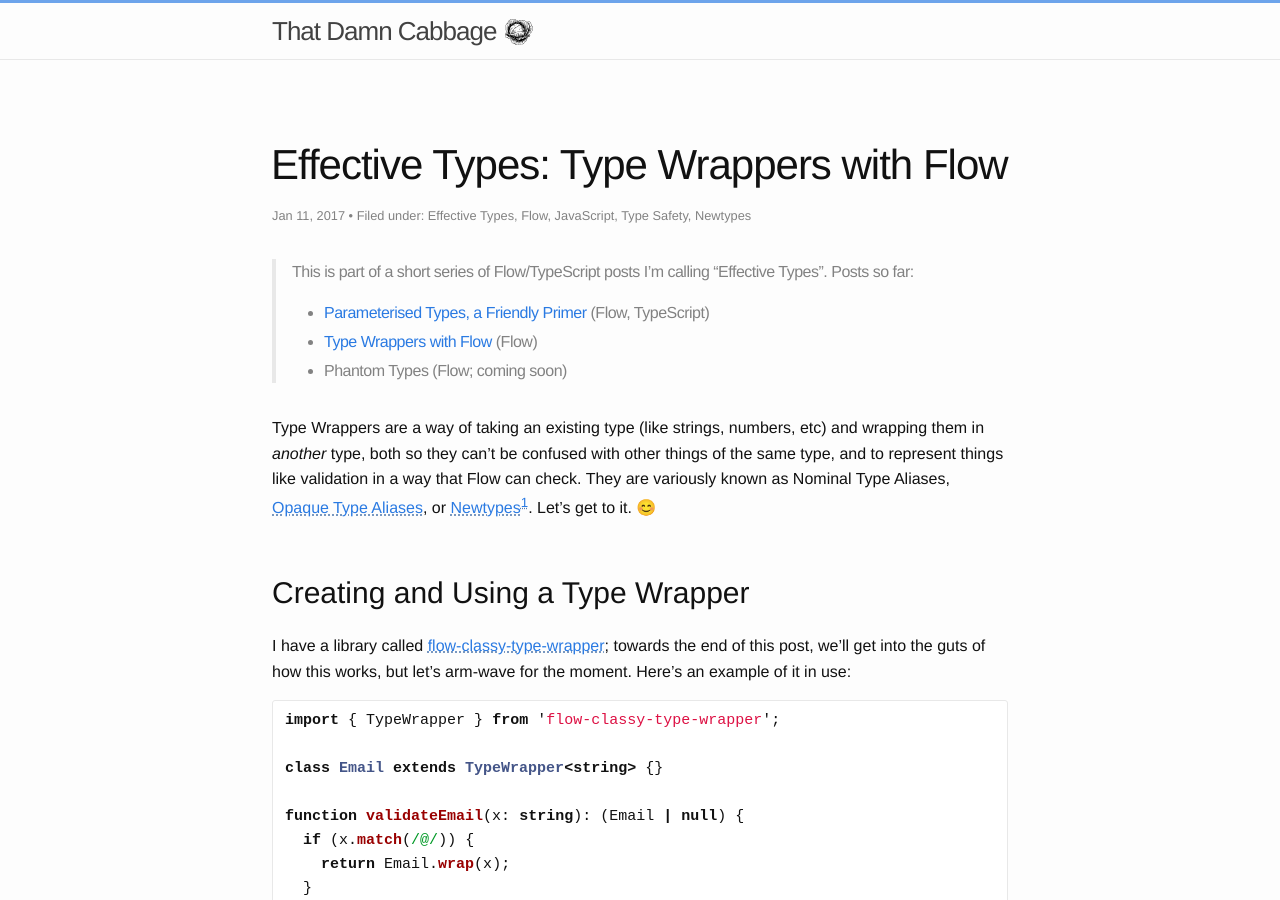
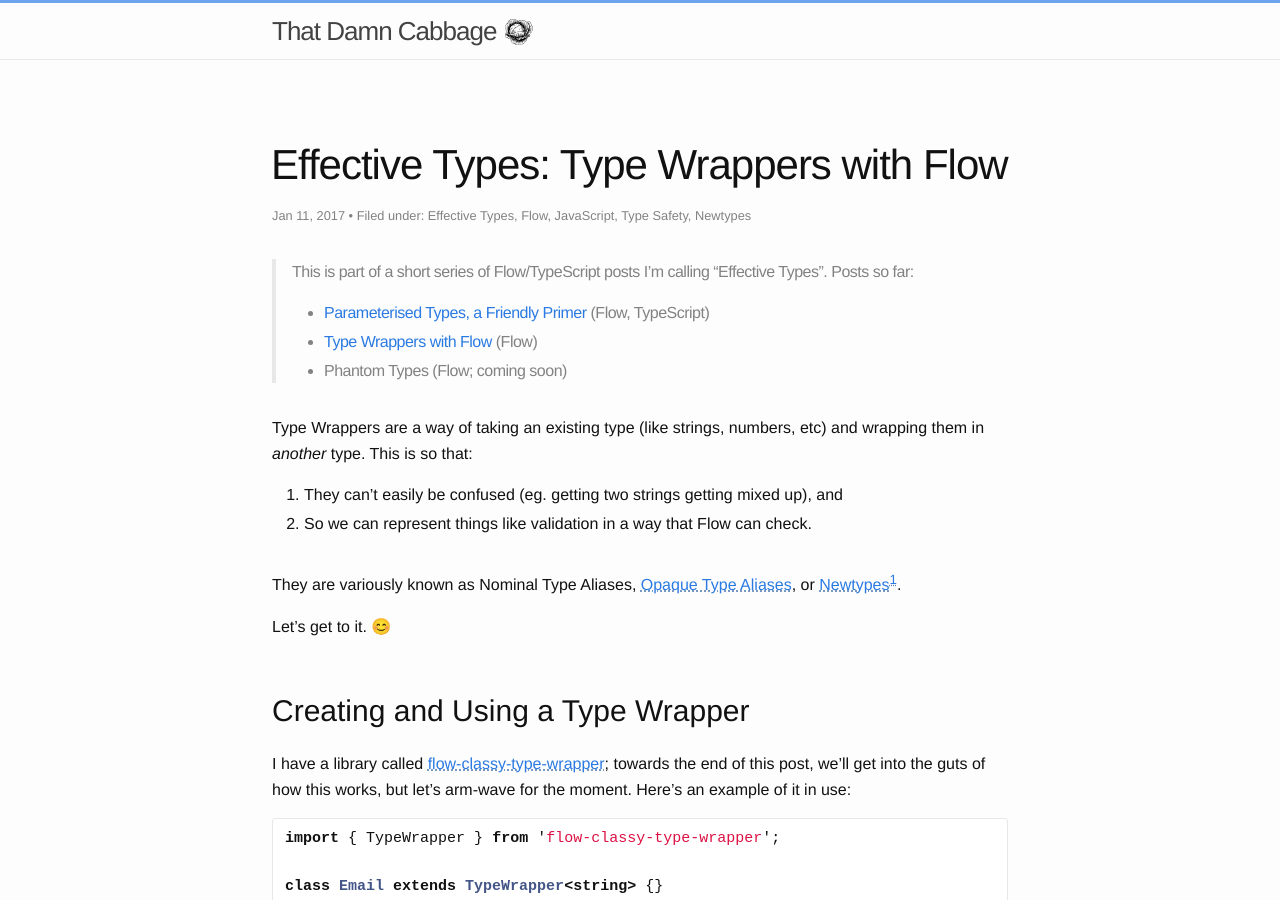
Before and after one commit to damncabbage/deadname.id.au, a Jekyll site: the page built from _posts/2017-01-11-effective-types-type-wrappers-with-flow.markdown, in a window 1280 px wide and 900 px high. Built offline with Jekyll 4.4.1, drawn with Linux system fonts in a browser that asks for light colours.

Commit message:
Type Wrapper opening.

```diff
--- a/_posts/2017-01-11-effective-types-type-wrappers-with-flow.markdown
+++ b/_posts/2017-01-11-effective-types-type-wrappers-with-flow.markdown
@@ -18,7 +18,14 @@ categories:
 > * [Type Wrappers with Flow](/blog/2017/01/effective-types-type-wrappers-with-flow/) (Flow)
 > * Phantom Types (Flow; coming soon)
 
-Type Wrappers are a way of taking an existing type (like strings, numbers, etc) and wrapping them in _another_ type, both so they can't be confused with other things of the same type, and to represent things like validation in a way that Flow can check. They are variously known as Nominal Type Aliases, [Opaque Type Aliases](https://docs.hhvm.com/hack/type-aliases/opaque), or [Newtypes](https://wiki.haskell.org/Newtype)<sup><a href="#note-1">1</a></sup>. Let's get to it. 😊
+Type Wrappers are a way of taking an existing type (like strings, numbers, etc) and wrapping them in _another_ type. This is so that:
+
+1. They can't easily be confused (eg. getting two strings getting mixed up), and
+2. So we can represent things like validation in a way that Flow can check.
+
+They are variously known as Nominal Type Aliases, [Opaque Type Aliases](https://docs.hhvm.com/hack/type-aliases/opaque), or [Newtypes](https://wiki.haskell.org/Newtype)<sup><a href="#note-1">1</a></sup>.
+
+Let's get to it. 😊
 
 
 ## Creating and Using a Type Wrapper
```
